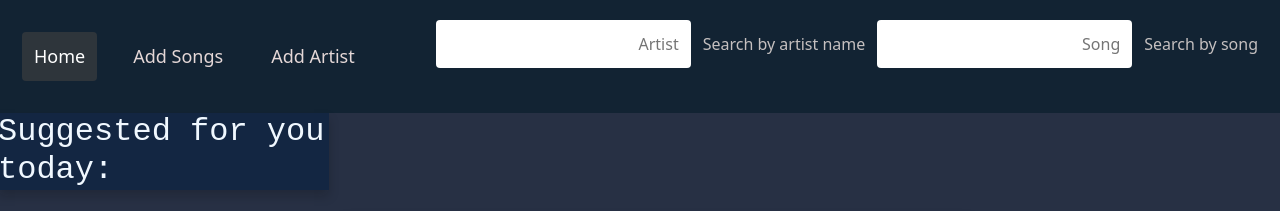
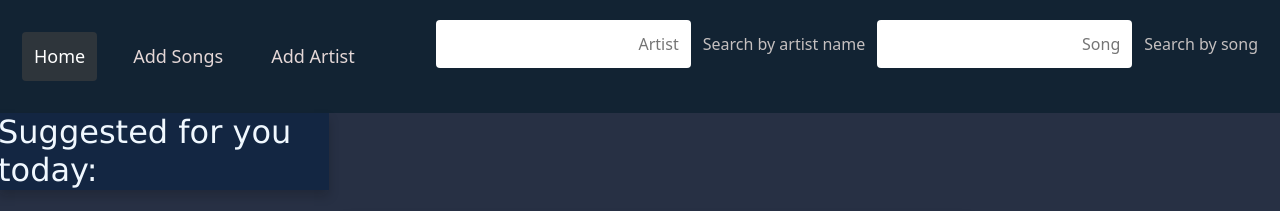
Before and after one commit to compile-run-Ali/DBSProject, a React (Create React App) app: page /home in a window 1280 px wide. Shown: the top 211 px of the page. Built offline with nearby package versions, Linux system fonts and the light colour scheme; grey boxes are pictures that could not be loaded; the HTML template or start-up script is replaced by a standard one.

Commit message:
font was ass

```diff
--- a/src/index.css
+++ b/src/index.css
@@ -226,7 +226,7 @@
   padding: 0 8px;
 }
 .suggested{
-  font-family:'Courier New', Courier, monospace;
+  font-family:Verdana, Geneva, Tahoma, sans-serif;
   text-align: left;
   /* margin-top: 0px; */
   margin-left: -10px;
```
